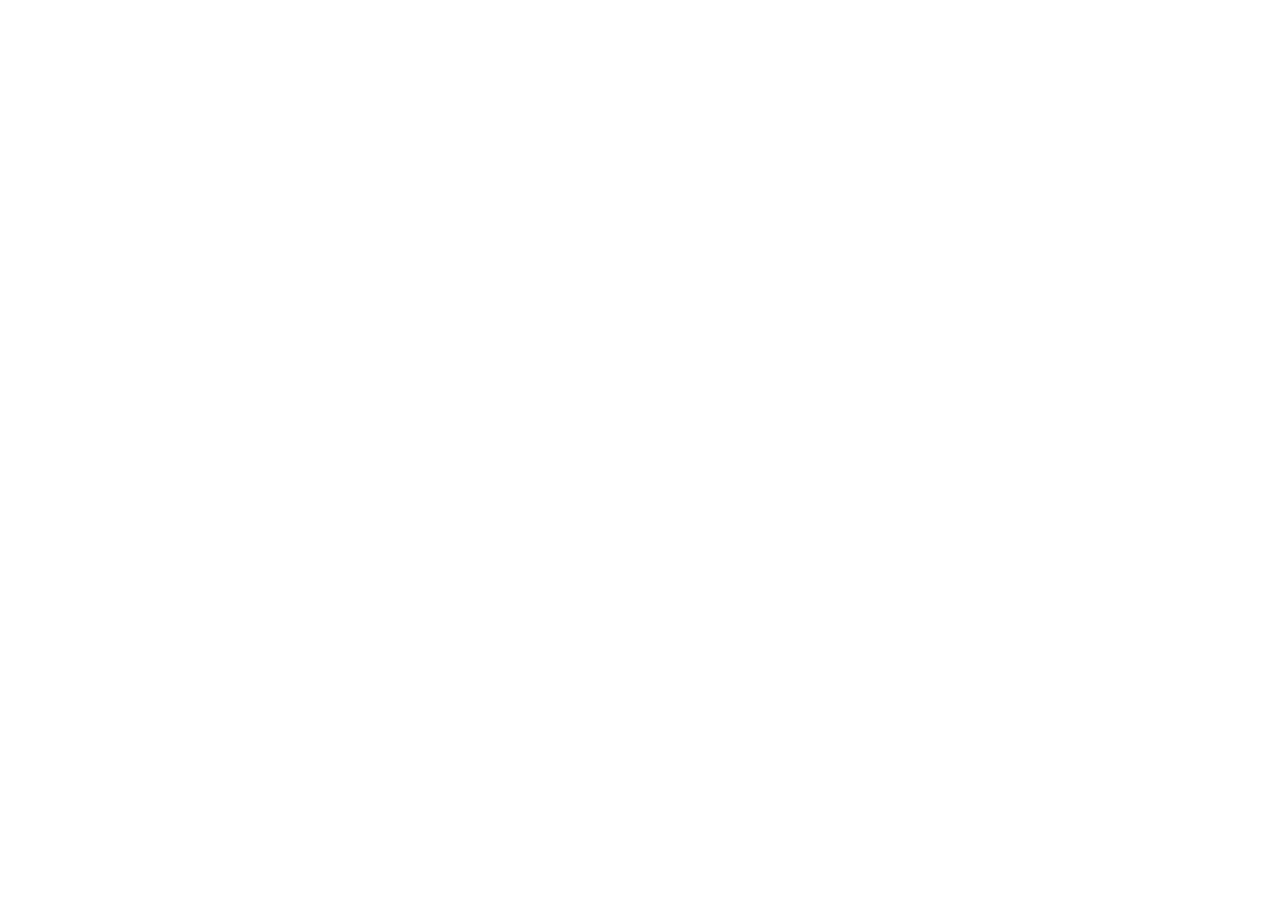
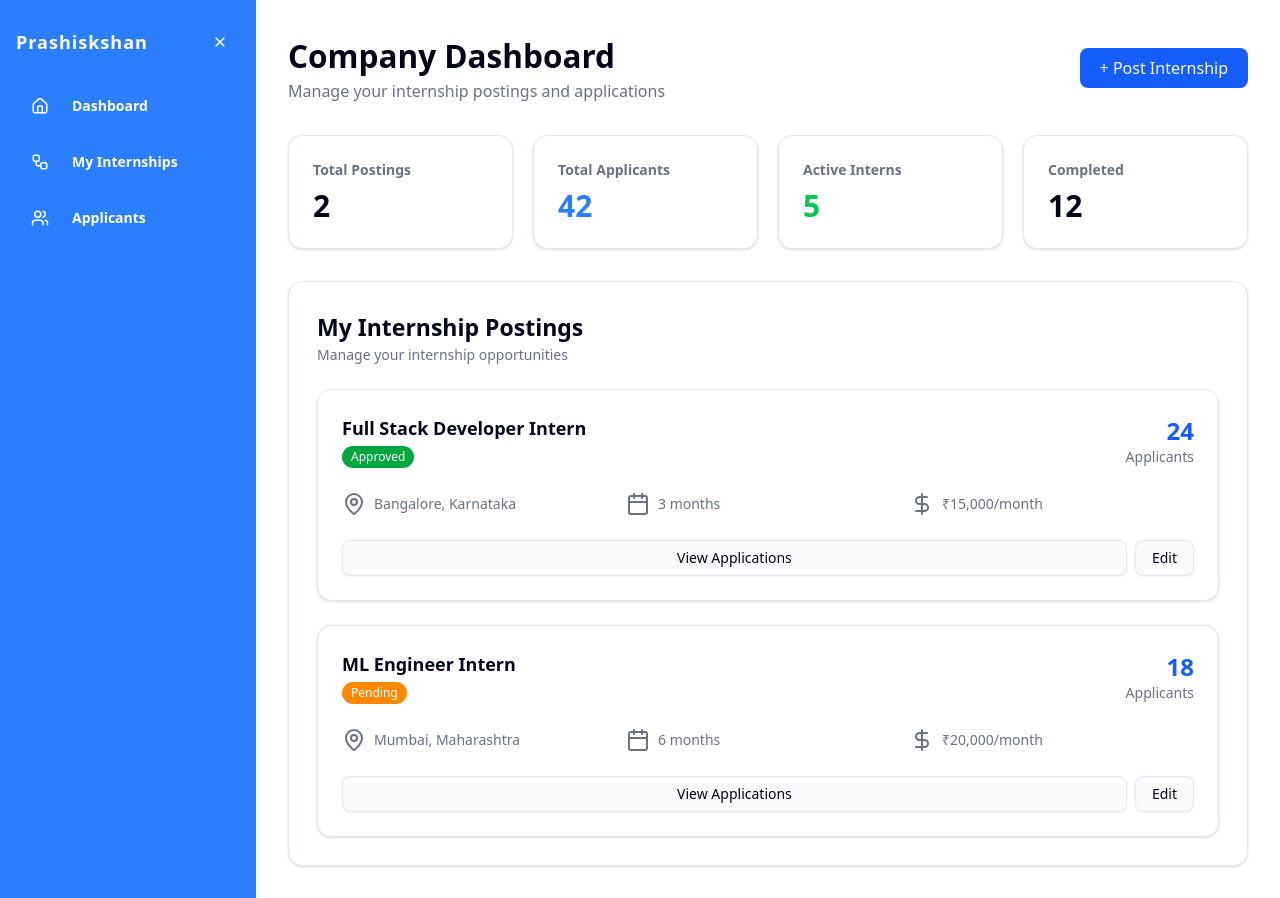
Before and after one commit to riyaxwasxhere/NEP-Internship-management-system, a React (Vite) app: page /company/dashboard in a window 1280 px wide. Before the commit this address had no page. Before the commit the page ends 800 px from the top, so only its background shows below. Built offline with nearby package versions, Linux system fonts and the light colour scheme.

Commit message:
added ui of company dashboard

```diff
--- a/src/App.jsx
+++ b/src/App.jsx
@@ -1,6 +1,7 @@
 import { BrowserRouter, Routes, Route } from "react-router-dom";
 import Home from "./pages/Home";
 import Dashboard from "./pages/student/Dashboard";
+import CompanyDashboard from "./pages/company/CompanyDashboard";
 
 function App() {
   return (
@@ -8,6 +9,7 @@ function App() {
       <Routes>
         <Route path="/" element={<Home />} />
         <Route path="/student/dashboard" element={<Dashboard />} />
+        <Route path="/company/dashboard" element={<CompanyDashboard/>} />
       </Routes>
     </BrowserRouter>
   );
--- /dev/null
+++ b/src/components/ui/badge.jsx
@@ -0,0 +1,44 @@
+import * as React from "react"
+import { Slot } from "@radix-ui/react-slot"
+import { cva } from "class-variance-authority";
+
+import { cn } from "@/lib/utils"
+
+const badgeVariants = cva(
+  "inline-flex items-center justify-center rounded-md border px-2 py-0.5 text-xs font-medium w-fit whitespace-nowrap shrink-0 [&>svg]:size-3 gap-1 [&>svg]:pointer-events-none focus-visible:border-ring focus-visible:ring-ring/50 focus-visible:ring-[3px] aria-invalid:ring-destructive/20 dark:aria-invalid:ring-destructive/40 aria-invalid:border-destructive transition-[color,box-shadow] overflow-hidden",
+  {
+    variants: {
+      variant: {
+        default:
+          "border-transparent bg-primary text-primary-foreground [a&]:hover:bg-primary/90",
+        secondary:
+          "border-transparent bg-secondary text-secondary-foreground [a&]:hover:bg-secondary/90",
+        destructive:
+          "border-transparent bg-destructive text-white [a&]:hover:bg-destructive/90 focus-visible:ring-destructive/20 dark:focus-visible:ring-destructive/40 dark:bg-destructive/60",
+        outline:
+          "text-foreground [a&]:hover:bg-accent [a&]:hover:text-accent-foreground",
+      },
+    },
+    defaultVariants: {
+      variant: "default",
+    },
+  }
+)
+
+function Badge({
+  className,
+  variant,
+  asChild = false,
+  ...props
+}) {
+  const Comp = asChild ? Slot : "span"
+
+  return (
+    <Comp
+      data-slot="badge"
+      className={cn(badgeVariants({ variant }), className)}
+      {...props} />
+  );
+}
+
+export { Badge, badgeVariants }
--- /dev/null
+++ b/src/components/ui/card.jsx
@@ -0,0 +1,101 @@
+import * as React from "react"
+
+import { cn } from "@/lib/utils"
+
+function Card({
+  className,
+  ...props
+}) {
+  return (
+    <div
+      data-slot="card"
+      className={cn(
+        "bg-card text-card-foreground flex flex-col gap-6 rounded-xl border py-6 shadow-sm",
+        className
+      )}
+      {...props} />
+  );
+}
+
+function CardHeader({
+  className,
+  ...props
+}) {
+  return (
+    <div
+      data-slot="card-header"
+      className={cn(
+        "@container/card-header grid auto-rows-min grid-rows-[auto_auto] items-start gap-2 px-6 has-data-[slot=card-action]:grid-cols-[1fr_auto] [.border-b]:pb-6",
+        className
+      )}
+      {...props} />
+  );
+}
+
+function CardTitle({
+  className,
+  ...props
+}) {
+  return (
+    <div
+      data-slot="card-title"
+      className={cn("leading-none font-semibold", className)}
+      {...props} />
+  );
+}
+
+function CardDescription({
+  className,
+  ...props
+}) {
+  return (
+    <div
+      data-slot="card-description"
+      className={cn("text-muted-foreground text-sm", className)}
+      {...props} />
+  );
+}
+
+function CardAction({
+  className,
+  ...props
+}) {
+  return (
+    <div
+      data-slot="card-action"
+      className={cn(
+        "col-start-2 row-span-2 row-start-1 self-start justify-self-end",
+        className
+      )}
+      {...props} />
+  );
+}
+
+function CardContent({
+  className,
+  ...props
+}) {
+  return (<div data-slot="card-content" className={cn("px-6", className)} {...props} />);
+}
+
+function CardFooter({
+  className,
+  ...props
+}) {
+  return (
+    <div
+      data-slot="card-footer"
+      className={cn("flex items-center px-6 [.border-t]:pt-6", className)}
+      {...props} />
+  );
+}
+
+export {
+  Card,
+  CardHeader,
+  CardFooter,
+  CardTitle,
+  CardAction,
+  CardDescription,
+  CardContent,
+}
--- /dev/null
+++ b/src/pages/company/CompanyDashboard.jsx
@@ -0,0 +1,130 @@
+import React from 'react'
+import { Button } from "@/components/ui/button"
+import {
+  Card,
+  CardAction,
+  CardContent,
+  CardDescription,
+  CardFooter,
+  CardHeader,
+  CardTitle,
+} from "@/components/ui/card"
+import { Badge } from "@/components/ui/badge"
+import { cn } from "@/lib/utils";
+import { CalendarIcon, DollarSignIcon, HomeIcon, MapPinIcon, UsersIcon, WorkflowIcon, X } from 'lucide-react';
+
+
+const CompanyDashboard = () => {
+  const stats = [
+    { label: "Total Postings", value: 2 },
+    { label: "Total Applicants", value: 42 },
+    { label: "Active Interns", value: 5 },
+    { label: "Completed", value: 12 },
+  ]
+
+  const internships = [
+    {
+      title: "Full Stack Developer Intern",
+      status: "Approved",
+      location: "Bangalore, Karnataka",
+      duration: "3 months",
+      stipend: "₹15,000/month",
+      applicants: 24,
+    },
+    {
+      title: "ML Engineer Intern",
+      status: "Pending",
+      location: "Mumbai, Maharashtra",
+      duration: "6 months",
+      stipend: "₹20,000/month",
+      applicants: 18,
+    },
+  ]
+
+  return (
+    <div className='flex' >
+      {/* sidebar */}
+      <aside className='bg-blue-500 w-64 text-white px-4 '>
+        <div className='flex items-center justify-between py-6'>
+          <h1 className='text-lg font-bold tracking-[1px]'>Prashiskshan</h1>
+          <Button variant="ghost" className='hover:bg-blue-400'><X/></Button>
+        </div>
+        <ul className='flex flex-col gap-3'>
+          <li className='flex gap-5 text-sm font-semibold items-center p-3  rounded-xl hover:bg-blue-400 transition-all duration-100 ease-in '><HomeIcon className='h-4.5'/> Dashboard</li>
+          <li className='flex gap-5 text-sm font-semibold items-center p-3  rounded-xl hover:bg-blue-400 transition-all duration-100 ease-in '><WorkflowIcon className='h-4.5'/> My Internships</li>
+          <li className='flex gap-5 text-sm font-semibold items-center p-3  rounded-xl hover:bg-blue-400 transition-all duration-100 ease-in '><UsersIcon className='h-4.5'/> Applicants</li>
+        </ul>
+      </aside>
+
+      {/* main content */}
+      <main className='flex-1 p-8'>
+        <div className='flex items-center justify-between'>
+          <div>
+            <h1 className='text-[31.5px] font-bold'>Company Dashboard</h1>
+            <p className='text-gray-500'>Manage your internship postings and applications</p>
+          </div>
+          <Button className='bg-blue-600 text-md p-5'>+ Post Internship</Button>
+        </div>
+
+        <div className='grid grid-cols-4 py-8 gap-5'>
+          {stats.map((stat)=>(
+            <Card>
+              <CardContent className='flex flex-col gap-2'>
+                <h3 className='text-gray-500 text-sm font-semibold'>{stat.label}</h3>
+                <p className={`text-3xl font-bold
+                  ${stat.label === "Total Applicants"
+                  ? "text-blue-500"
+                  :stat.label === "Active Interns"
+                  ? "text-green-500"
+                  : ""
+                  }`}>{stat.value}</p>
+              </CardContent>
+            </Card>
+          ))}
+        </div>
+
+        <Card className='p-7'>
+          <div>
+            <h2 className='text-[23px] font-semibold'>My Internship Postings</h2>
+            <p className='text-gray-500 text-sm'>Manage your internship opportunities</p>
+          </div>
+
+          {internships.map((job)=>(
+            <Card>
+              <CardHeader className='flex items-center justify-between'>
+                <div className='flex flex-col gap-1'>
+                  <h3 className='text-lg font-semibold'>{job.title}</h3>
+                  <Badge
+                    variant = "secondary"
+                    className={cn(
+                      'text-white rounded-2xl',
+                      job.status === "Approved" && "bg-green-600",
+                      job.status === "Pending" && "bg-orange-400",
+                      job.status === "Rejected" && "bg-red-500"
+                    )}>{job.status}</Badge>
+                </div>
+                <div className='flex flex-col items-end'>
+                  <h2 className='text-blue-600 text-2xl font-bold'>{job.applicants}</h2>
+                  <p className='text-gray-500 text-sm'>Applicants</p>
+                </div>
+              </CardHeader>
+
+              <CardContent className='grid grid-cols-3 text-gray-500'>
+                <p className='flex items-center gap-2 text-sm'><MapPinIcon/> {job.location}</p>
+                <p className='flex items-center gap-2 text-sm'><CalendarIcon/> {job.duration}</p>
+                <p className='flex items-center gap-2 text-sm'><DollarSignIcon/> {job.stipend}</p>
+              </CardContent>
+
+              <CardFooter className='flex gap-2'>
+                <Button variant="outline" className='flex-1 bg-gray-50 hover:cursor-pointer hover:bg-blue-500 hover:text-white transition-all duration-100 ease-in'>View Applications</Button>
+                <Button variant="outline" className='bg-gray-50 hover:cursor-pointer hover:bg-blue-400 hover:text-white transition-all duration-100 ease-in'>Edit</Button>
+              </CardFooter>
+            </Card>
+          ))}
+        </Card>
+      </main>
+    </div>
+  )
+}
+
+export default CompanyDashboard
```
